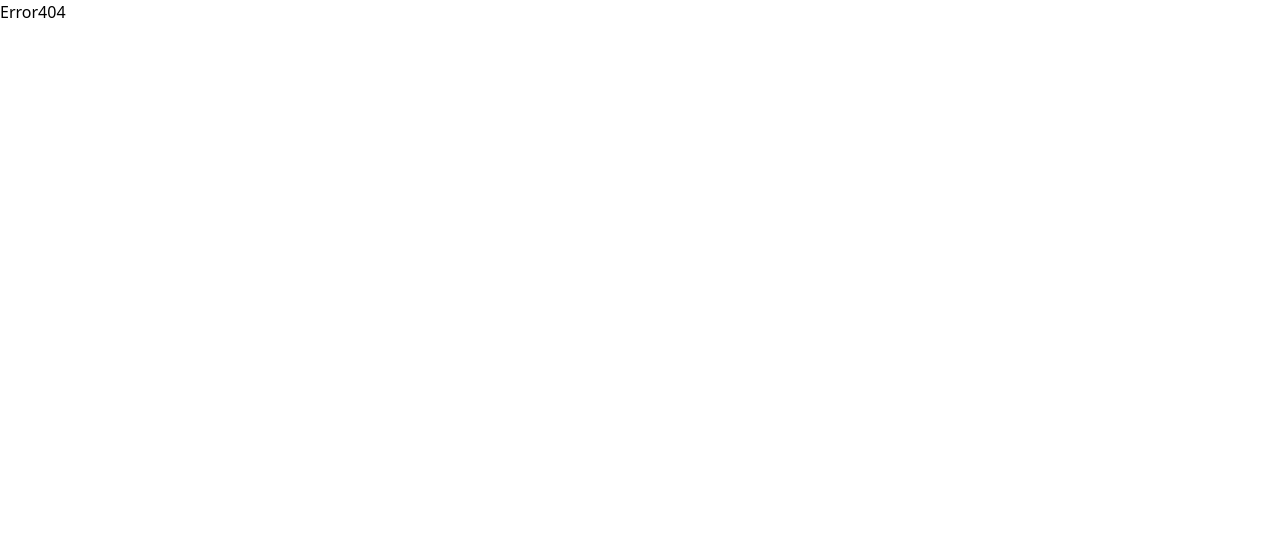
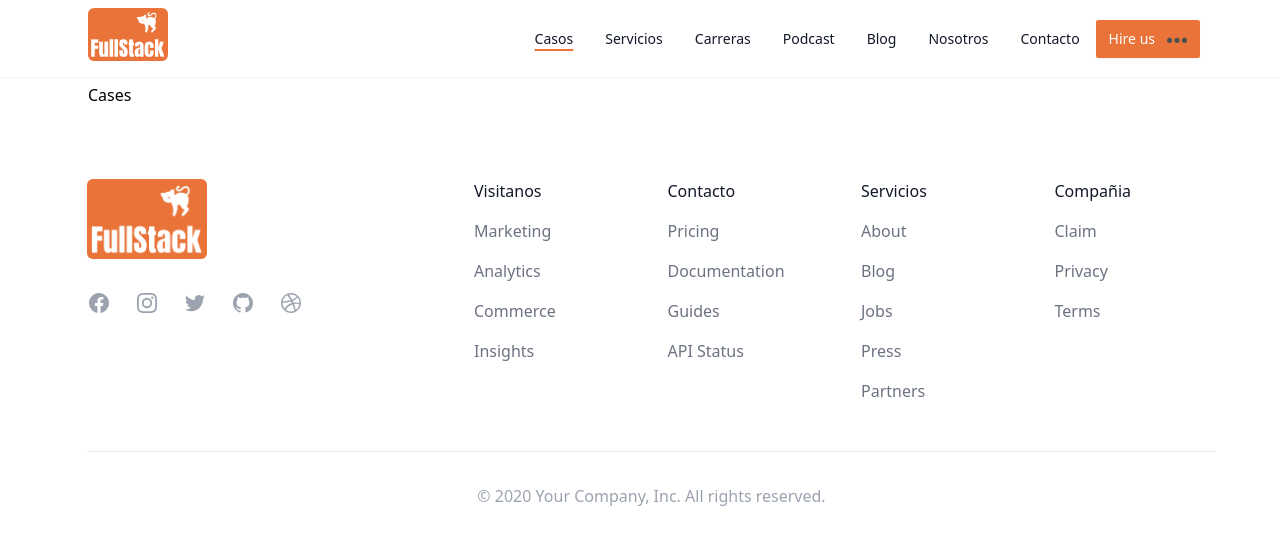
Before and after one commit to Jorge-Agustin-Loyola/agencia_marketing, a React (Create React App) app: page /Cases in a window 1280 px wide. Shown: the top 544 px of the page. Built offline with nearby package versions, Linux system fonts and the light colour scheme.

Commit message:
arreglamos estilos del navbar creamos paginas del navbar configuramos las rutas de cada pagina diseñamos el Footer

```diff
--- a/src/App.jsx
+++ b/src/App.jsx
@@ -1,6 +1,13 @@
 import { BrowserRouter as Router, Route, Routes } from "react-router-dom";
 import Error404 from "containers/errors/Error404";
 import Home from "containers/pages/Home";
+import Cases from "containers/pages/Cases";
+import Services from "containers/pages/Services";
+import Careers from "containers/pages/Careers";
+import Podcast from "containers/pages/Podcast";
+import Blog from "containers/pages/Blog";
+import About_Us from "containers/pages/About_Us";
+import Contact from "containers/pages/Contact";
 import store from "./store";
 import { Provider } from "react-redux";
 
@@ -13,6 +20,20 @@ function App() {
           <Route path='*' element={<Error404/>}/>
           {/* Home display */}
           <Route path='/' element={<Home/>}/>
+          {/* Cases display */}
+          <Route path='/Cases' element={<Cases/>}/>
+          {/* Services display */}
+          <Route path='/Services' element={<Services/>}/>
+          {/* Career display */}
+          <Route path='/Careers' element={<Careers/>}/>
+          {/* Podcast display */}
+          <Route path='/Podcast' element={<Podcast/>}/>
+          {/* Blog display */}
+          <Route path='/Blog' element={<Blog/>}/>
+          {/* About_Us display */}
+          <Route path='/About_Us' element={<About_Us/>}/>
+          {/* Contact display */}
+          <Route path='/Contact' element={<Contact/>}/>
 
         </Routes>
       </Router>
--- a/src/components/navegation/Footer.jsx
+++ b/src/components/navegation/Footer.jsx
@@ -106,9 +106,6 @@ function Footer() {
               src={logo_fs}
               alt="Company name"
             />
-            <p className="text-base text-gray-500">
-              Making the world a better place through constructing elegant hierarchies.
-            </p>
             <div className="flex space-x-6">
               {navigation.social.map((item) => (
                 <a key={item.name} href={item.href} className="text-gray-400 hover:text-gray-500">
@@ -121,7 +118,7 @@ function Footer() {
           <div className="mt-12 grid grid-cols-2 gap-8 xl:col-span-2 xl:mt-0">
             <div className="md:grid md:grid-cols-2 md:gap-8">
               <div>
-                <h3 className="text-base font-medium text-gray-900">Solutions</h3>
+                <h3 className="text-base font-medium text-gray-900">Visitanos</h3>
                 <ul role="list" className="mt-4 space-y-4">
                   {navigation.solutions.map((item) => (
                     <li key={item.name}>
@@ -133,7 +130,7 @@ function Footer() {
                 </ul>
               </div>
               <div className="mt-12 md:mt-0">
-                <h3 className="text-base font-medium text-gray-900">Support</h3>
+                <h3 className="text-base font-medium text-gray-900">Contacto</h3>
                 <ul role="list" className="mt-4 space-y-4">
                   {navigation.support.map((item) => (
                     <li key={item.name}>
@@ -147,7 +144,7 @@ function Footer() {
             </div>
             <div className="md:grid md:grid-cols-2 md:gap-8">
               <div>
-                <h3 className="text-base font-medium text-gray-900">Company</h3>
+                <h3 className="text-base font-medium text-gray-900">Servicios</h3>
                 <ul role="list" className="mt-4 space-y-4">
                   {navigation.company.map((item) => (
                     <li key={item.name}>
@@ -159,7 +156,7 @@ function Footer() {
                 </ul>
               </div>
               <div className="mt-12 md:mt-0">
-                <h3 className="text-base font-medium text-gray-900">Legal</h3>
+                <h3 className="text-base font-medium text-gray-900">Compañia</h3>
                 <ul role="list" className="mt-4 space-y-4">
                   {navigation.legal.map((item) => (
                     <li key={item.name}>
--- a/src/components/navegation/Navbar.jsx
+++ b/src/components/navegation/Navbar.jsx
@@ -1,23 +1,25 @@
 import { connect } from "react-redux";
-import { Link } from "react-router-dom";
+import { NavLink,Link } from "react-router-dom";
 import logo_fs from "assets/img/LogoFullStack.PNG"
 import loading_dots from "assets/img/loading_dots.gif"
 
 function Navbar() {
+    const classNavLink = ({isActive})=>`text-lg inline-flex mx-4 text-sm font-medium leading-6 text-gray-900 ${isActive ?'underline_custom' : "relative after:content-[''] after:absolute after:left-0 after:bottom-0 after:w-0 after:h-[2px] after:bg-blue-500 after:transition-all after:duration-300 hover:after:w-full hover:after:bg-color_logo "} `
     return (
         <nav className="fixed top-0 left-0 w-full py-2 bg-white text-black  shadow-sm "
 >          <div className="  bg-whithe px-4 sm:px-6">
                 <div className="  -mt-2 flex flex-wrap items-center justify-between sm:flex-nowrap md:px-14 px-2">
-                    <div className="m-2">
+                    <Link to="/" className="m-2">
                         <img src={logo_fs} className="w-20 h-auto rounded-md" />
-                    </div>
+                    </Link>
                     <div className="ml-4 mt-2 flex-shrink-0">
-                        <Link to="/casos" className="text-lg inline-flex mx-4 text-sm font-medium leading-6 text-gray-900 relative after:content-[''] after:absolute after:left-0 after:bottom-0 after:w-0 after:h-[2px] after:bg-blue-500 after:transition-all after:duration-300 hover:after:w-full hover:after:bg-color_logo">Casos</Link>
-                        <Link to="/servicios" className="text-lg inline-flex mx-4 text-sm font-medium leading-6 text-gray-900 relative after:content-[''] after:absolute after:left-0 after:bottom-0 after:w-0 after:h-[2px] after:bg-blue-500 after:transition-all after:duration-300 hover:after:w-full hover:after:bg-color_logo">Servicios</Link>
-                        <Link to="/nosotros" className="text-lg inline-flex mx-4 text-sm font-medium leading-6 text-gray-900 relative after:content-[''] after:absolute after:left-0 after:bottom-0 after:w-0 after:h-[2px] after:bg-blue-500 after:transition-all after:duration-300 hover:after:w-full hover:after:bg-color_logo">Nosotros</Link>
-                        <Link to="/carreras" className="text-lg inline-flex mx-4 text-sm font-medium leading-6 text-gray-900 relative after:content-[''] after:absolute after:left-0 after:bottom-0 after:w-0 after:h-[2px] after:bg-blue-500 after:transition-all after:duration-300 hover:after:w-full hover:after:bg-color_logo">Carreras</Link>
-                        <Link to="/blog" className="text-lg inline-flex mx-4 text-sm font-medium leading-6 text-gray-900 relative after:content-[''] after:absolute after:left-0 after:bottom-0 after:w-0 after:h-[2px] after:bg-blue-500 after:transition-all after:duration-300 hover:after:w-full hover:after:bg-color_logo">Blog</Link>
-                        <Link to="/contacto" className="text-lg inline-flex mx-4 text-sm font-medium leading-6 text-gray-900 relative after:content-[''] after:absolute after:left-0 after:bottom-0 after:w-0 after:h-[2px] after:bg-blue-500 after:transition-all after:duration-300 hover:after:w-full hover:after:bg-color_logo">Contacto</Link>
+                        <NavLink to="/Cases" className={classNavLink}>Casos</NavLink>
+                        <NavLink to="/Services" className={classNavLink}>Servicios</NavLink>
+                        <NavLink to="/Careers" className={classNavLink}>Carreras</NavLink>
+                        <NavLink to="/Podcast" className={classNavLink}>Podcast</NavLink>
+                        <NavLink to="/Blog" className={classNavLink}>Blog</NavLink>
+                        <NavLink to="/About_Us" className={classNavLink}>Nosotros</NavLink>
+                        <NavLink to="/Contact" className={classNavLink} >Contacto</NavLink>
                         <button
                             type="button"
                             className="relative inline-flex items-center rounded-sm border border-transparent bg-color_logo px-3 py-2 text-sm font-medium text-white shadow-sm hover:bg-black transition duration-300 ease-in-out focus:outline-none focus:ring-2 focus:ring-indigo-500 focus:ring-offset-2"
--- /dev/null
+++ b/src/containers/pages/About_Us.jsx
@@ -0,0 +1,17 @@
+import Navbar from "components/navegation/Navbar"
+import Footer from "components/navegation/Footer"
+import Layout from "hocs/layouts/Layout"
+function About_Us(){
+    return(
+        <Layout>
+            <Navbar/>
+            <div className="py-2 px-8 mx-14" style={{ marginTop: "75px" }} >
+                About_Us
+
+            </div>
+            <Footer/>
+        </Layout>
+    )
+}
+
+export default About_Us
--- /dev/null
+++ b/src/containers/pages/Blog.jsx
@@ -0,0 +1,17 @@
+import Navbar from "components/navegation/Navbar"
+import Footer from "components/navegation/Footer"
+import Layout from "hocs/layouts/Layout"
+function Blog(){
+    return(
+        <Layout>
+            <Navbar/>
+            <div className="py-2 px-8 mx-14" style={{ marginTop: "75px" }} >
+                Blog
+
+            </div>
+            <Footer/>
+        </Layout>
+    )
+}
+
+export default Blog
--- /dev/null
+++ b/src/containers/pages/Careers.jsx
@@ -0,0 +1,17 @@
+import Navbar from "components/navegation/Navbar"
+import Footer from "components/navegation/Footer"
+import Layout from "hocs/layouts/Layout"
+function Careers(){
+    return(
+        <Layout>
+            <Navbar/>
+            <div className="py-2 px-8 mx-14" style={{ marginTop: "75px" }} >
+                Careers
+
+            </div>
+            <Footer/>
+        </Layout>
+    )
+}
+
+export default Careers
--- /dev/null
+++ b/src/containers/pages/Cases.jsx
@@ -0,0 +1,17 @@
+import Navbar from "components/navegation/Navbar"
+import Footer from "components/navegation/Footer"
+import Layout from "hocs/layouts/Layout"
+function Cases(){
+    return(
+        <Layout>
+            <Navbar/>
+            <div className="py-2 px-8 mx-14" style={{ marginTop: "75px" }} >
+                Cases
+
+            </div>
+            <Footer/>
+        </Layout>
+    )
+}
+
+export default Cases
--- /dev/null
+++ b/src/containers/pages/Contact.jsx
@@ -0,0 +1,17 @@
+import Navbar from "components/navegation/Navbar"
+import Footer from "components/navegation/Footer"
+import Layout from "hocs/layouts/Layout"
+function Contact(){
+    return(
+        <Layout>
+            <Navbar/>
+            <div className="py-2 px-8 mx-14" style={{ marginTop: "75px" }} >
+                Contact
+
+            </div>
+            <Footer/>
+        </Layout>
+    )
+}
+
+export default Contact
--- /dev/null
+++ b/src/containers/pages/Podcast.jsx
@@ -0,0 +1,17 @@
+import Navbar from "components/navegation/Navbar"
+import Footer from "components/navegation/Footer"
+import Layout from "hocs/layouts/Layout"
+function Podcast(){
+    return(
+        <Layout>
+            <Navbar/>
+            <div className="py-2 px-8 mx-14" style={{ marginTop: "75px" }} >
+                Podcast
+
+            </div>
+            <Footer/>
+        </Layout>
+    )
+}
+
+export default Podcast
--- /dev/null
+++ b/src/containers/pages/Services.jsx
@@ -0,0 +1,17 @@
+import Navbar from "components/navegation/Navbar"
+import Footer from "components/navegation/Footer"
+import Layout from "hocs/layouts/Layout"
+function Services(){
+    return(
+        <Layout>
+            <Navbar/>
+            <div className="py-2 px-8 mx-14" style={{ marginTop: "75px" }} >
+                Services
+
+            </div>
+            <Footer/>
+        </Layout>
+    )
+}
+
+export default Services
--- a/tailwind.config.js
+++ b/tailwind.config.js
@@ -14,9 +14,11 @@ module.exports = {
   plugins: [
     function ({addUtilities}) {
         const extendUnderline = {
-            '.underline': {
-                'textDecoration': 'underline',
-                'text-decoration-color': '#e97338',
+            '.underline_custom': {
+                textDecoration: 'underline',
+                textDecorationColor: '#e97338',
+                textDecorationThickness: "2px", // Más grueso
+                textUnderlineOffset: "5px",     // Más abajo
             },
         }
         addUtilities(extendUnderline)
```
Also changed, not shown: src/styles/index.css (line endings or trailing spaces).
